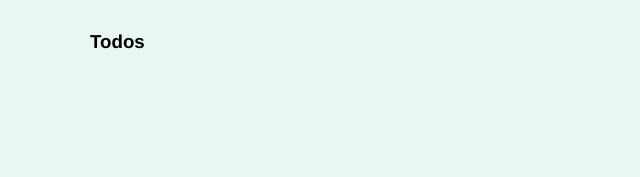
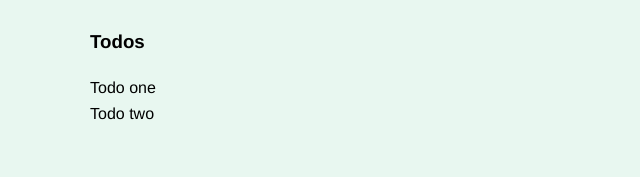
Before and after one commit to waspryo/Vuex-State-Management, a Vue app: page / in a window 1280 px wide. Shown: the top 177 px of the page, without its empty margins (0-640 px from the left). Built offline with nearby package versions, Linux system fonts and the light colour scheme.

Commit message:
get the data

```diff
--- a/src/components/Todos.vue
+++ b/src/components/Todos.vue
@@ -1,10 +1,19 @@
 <template>
-  <h3>Todos</h3>
+  <div>
+    <h3>Todos</h3>
+    <div class="todos">
+      <div v-for="todo in allTodos" :key="todo.id" class="todo">
+          {{ todo.title }}
+      </div>
+    </div>
+  </div>
 </template>
 
 <script>
+import {mapGetters} from "vuex";
 export default {
-  name: "Todos"
+  name: "Todos",
+  computed: mapGetters(["allTodos"])
 };
 </script>
 
--- a/src/store/modules/todos.js
+++ b/src/store/modules/todos.js
@@ -1,18 +1,20 @@
-import axios from 'axios'
+// import axios from "axios";
 
 const state = {
   todos: [
     {
       id: 1,
-            title: 'Todo one'
+      title: "Todo one"
     },
     {
       id: 2,
-            title: 'Todo two'
+      title: "Todo two"
     }
   ]
 };
-const getters = {};
+const getters = {
+  allTodos: state => state.todos
+};
 const actions = {};
 const mutations = {};
 
@@ -21,4 +23,4 @@
   getters,
   actions,
   mutations
-}
+};
```
Lines whose indentation alone changed are shown as unchanged.
